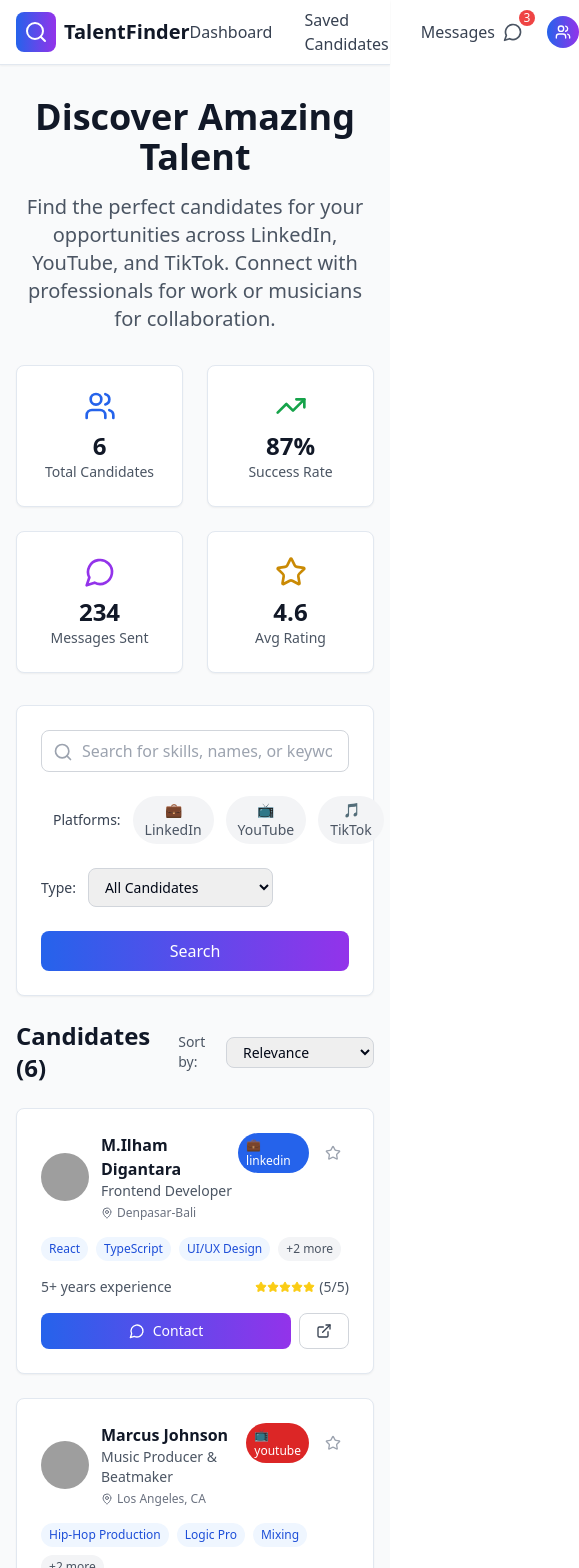
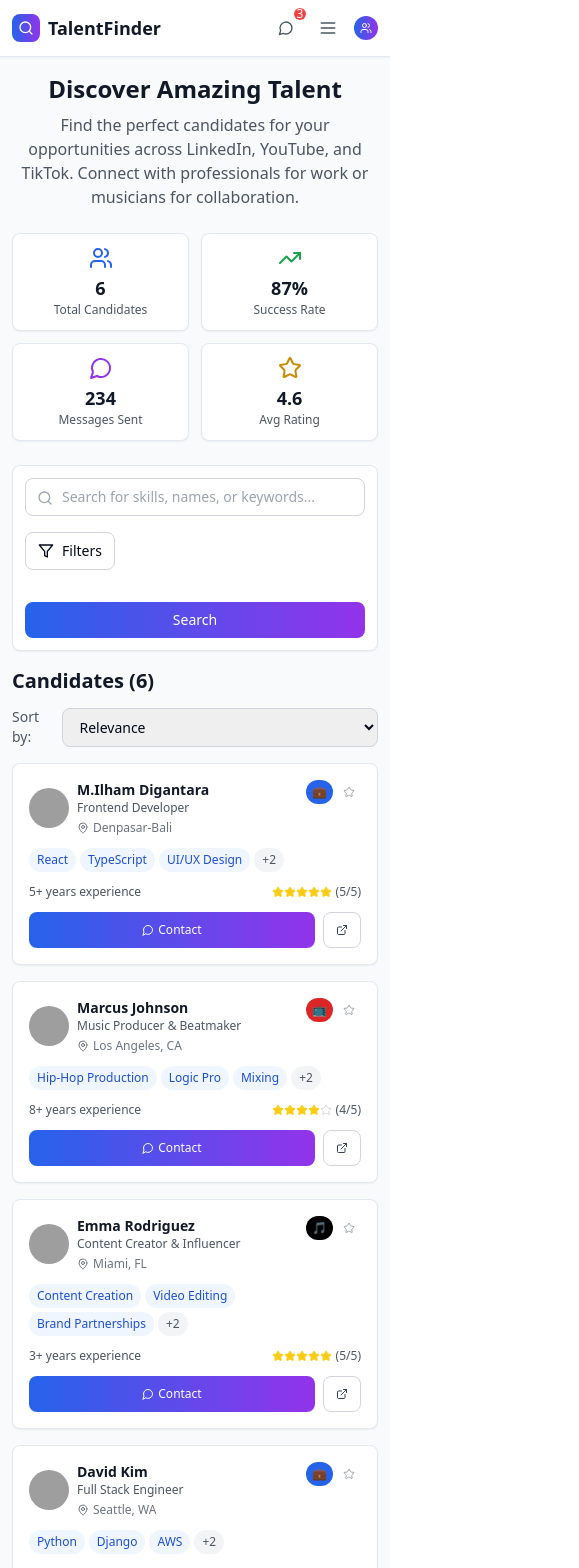
Before and after one commit to ilhamdirga22/talent-scout-spark, a React (Vite) app: page / in a window 390 px wide. Shown: the top 1568 px of the page, 579 px wide, since content can reach past the window. Built offline with nearby package versions, Linux system fonts and the light colour scheme; grey boxes are pictures that could not be loaded.

Commit message:
Refactor: Improve mobile responsiveness
- Adjust layout and styling for smaller screens.
- Use responsive design principles for better user experience on mobile devices.

```diff
--- a/src/components/CandidateCard.tsx
+++ b/src/components/CandidateCard.tsx
@@ -41,43 +41,44 @@ const CandidateCard = ({ candidate }: { candidate: Candidate }) => {
   return (
     <>
       <div className="bg-white rounded-lg shadow-sm border hover:shadow-md transition-all duration-200 overflow-hidden">
-        <div className="p-6">
+        <div className="p-4 sm:p-6">
           {/* Header */}
-          <div className="flex items-start justify-between mb-4">
-            <div className="flex items-center space-x-3">
+          <div className="flex items-start justify-between mb-3 sm:mb-4">
+            <div className="flex items-center space-x-2 sm:space-x-3 flex-1 min-w-0">
               <img
                 src={candidate.avatar}
                 alt={candidate.name}
-                className="w-12 h-12 rounded-full object-cover"
+                className="w-10 h-10 sm:w-12 sm:h-12 rounded-full object-cover flex-shrink-0"
               />
-              <div>
-                <h3 className="font-semibold text-gray-900">{candidate.name}</h3>
-                <p className="text-sm text-gray-600">{candidate.title}</p>
+              <div className="min-w-0 flex-1">
+                <h3 className="font-semibold text-gray-900 text-sm sm:text-base truncate">{candidate.name}</h3>
+                <p className="text-xs sm:text-sm text-gray-600 truncate">{candidate.title}</p>
                 <div className="flex items-center text-xs text-gray-500 mt-1">
-                  <MapPin className="h-3 w-3 mr-1" />
-                  {candidate.location}
+                  <MapPin className="h-3 w-3 mr-1 flex-shrink-0" />
+                  <span className="truncate">{candidate.location}</span>
                 </div>
               </div>
             </div>
 
-            <div className="flex items-center space-x-2">
-              <div className={`px-2 py-1 rounded-full text-xs text-white font-medium ${platformColors[candidate.platform as keyof typeof platformColors]}`}>
-                {platformIcons[candidate.platform as keyof typeof platformIcons]} {candidate.platform}
+            <div className="flex items-center space-x-1 sm:space-x-2 flex-shrink-0 ml-2">
+              <div className={`px-1.5 sm:px-2 py-1 rounded-full text-xs text-white font-medium ${platformColors[candidate.platform as keyof typeof platformColors]}`}>
+                <span className="hidden sm:inline">{platformIcons[candidate.platform as keyof typeof platformIcons]} {candidate.platform}</span>
+                <span className="sm:hidden">{platformIcons[candidate.platform as keyof typeof platformIcons]}</span>
               </div>
               <button
                 onClick={() => setIsSaved(!isSaved)}
-                className={`p-2 rounded-full transition-colors ${
+                className={`p-1.5 sm:p-2 rounded-full transition-colors ${
                   isSaved ? "text-yellow-500" : "text-gray-400 hover:text-yellow-500"
                 }`}
               >
-                <Star className={`h-4 w-4 ${isSaved ? "fill-current" : ""}`} />
+                <Star className={`h-3 w-3 sm:h-4 sm:w-4 ${isSaved ? "fill-current" : ""}`} />
               </button>
             </div>
           </div>
 
           {/* Skills */}
-          <div className="mb-4">
-            <div className="flex flex-wrap gap-2">
+          <div className="mb-3 sm:mb-4">
+            <div className="flex flex-wrap gap-1 sm:gap-2">
               {candidate.skills.slice(0, 3).map((skill, index) => (
                 <span
                   key={index}
@@ -88,16 +89,16 @@ const CandidateCard = ({ candidate }: { candidate: Candidate }) => {
               ))}
               {candidate.skills.length > 3 && (
                 <span className="px-2 py-1 bg-gray-100 text-gray-600 text-xs rounded-full font-medium">
-                  +{candidate.skills.length - 3} more
+                  +{candidate.skills.length - 3}
                 </span>
               )}
             </div>
           </div>
 
           {/* Experience & Rating */}
-          <div className="flex items-center justify-between mb-4 text-sm text-gray-600">
-            <span>{candidate.experience}</span>
-            <div className="flex items-center space-x-1">
+          <div className="flex items-center justify-between mb-3 sm:mb-4 text-xs sm:text-sm text-gray-600">
+            <span className="truncate">{candidate.experience}</span>
+            <div className="flex items-center space-x-1 flex-shrink-0">
               <div className="flex">
                 {[...Array(5)].map((_, i) => (
                   <Star
@@ -116,9 +117,9 @@ const CandidateCard = ({ candidate }: { candidate: Candidate }) => {
           <div className="flex space-x-2">
             <button
               onClick={() => setIsContactModalOpen(true)}
-              className="flex-1 bg-gradient-to-r from-blue-600 to-purple-600 text-white px-4 py-2 rounded-lg hover:from-blue-700 hover:to-purple-700 transition-all font-medium text-sm flex items-center justify-center space-x-2"
+              className="flex-1 bg-gradient-to-r from-blue-600 to-purple-600 text-white px-3 sm:px-4 py-2 rounded-lg hover:from-blue-700 hover:to-purple-700 transition-all font-medium text-xs sm:text-sm flex items-center justify-center space-x-1 sm:space-x-2 min-h-[36px] sm:min-h-[40px]"
             >
-              <MessageCircle className="h-4 w-4" />
+              <MessageCircle className="h-3 w-3 sm:h-4 sm:w-4" />
               <span>Contact</span>
             </button>
 
@@ -126,9 +127,9 @@ const CandidateCard = ({ candidate }: { candidate: Candidate }) => {
               href={candidate.profileUrl}
               target="_blank"
               rel="noopener noreferrer"
-              className="px-4 py-2 border border-gray-300 text-gray-700 rounded-lg hover:bg-gray-50 transition-colors font-medium text-sm flex items-center justify-center"
+              className="px-3 sm:px-4 py-2 border border-gray-300 text-gray-700 rounded-lg hover:bg-gray-50 transition-colors font-medium text-xs sm:text-sm flex items-center justify-center min-h-[36px] sm:min-h-[40px]"
             >
-              <ExternalLink className="h-4 w-4" />
+              <ExternalLink className="h-3 w-3 sm:h-4 sm:w-4" />
             </a>
           </div>
         </div>
--- a/src/components/Header.tsx
+++ b/src/components/Header.tsx
@@ -1,19 +1,23 @@
 
-import { Search, Users, MessageCircle } from "lucide-react";
+import { Search, Users, MessageCircle, Menu } from "lucide-react";
+import { useState } from "react";
 
 const Header = () => {
+  const [isMobileMenuOpen, setIsMobileMenuOpen] = useState(false);
+
   return (
     <header className="bg-white shadow-sm border-b">
-      <div className="max-w-7xl mx-auto px-4 sm:px-6 lg:px-8">
-        <div className="flex justify-between items-center h-16">
+      <div className="max-w-7xl mx-auto px-3 sm:px-4 lg:px-8">
+        <div className="flex justify-between items-center h-14 sm:h-16">
           <div className="flex items-center space-x-2">
-            <div className="bg-gradient-to-r from-blue-600 to-purple-600 p-2 rounded-lg">
-              <Search className="h-6 w-6 text-white" />
+            <div className="bg-gradient-to-r from-blue-600 to-purple-600 p-1.5 sm:p-2 rounded-lg">
+              <Search className="h-4 w-4 sm:h-6 sm:w-6 text-white" />
             </div>
-            <h1 className="text-xl font-bold text-gray-900">TalentFinder</h1>
+            <h1 className="text-lg sm:text-xl font-bold text-gray-900">TalentFinder</h1>
           </div>
 
-          <nav className="flex items-center space-x-8">
+          {/* Desktop Navigation */}
+          <nav className="hidden md:flex items-center space-x-8">
             <a href="#" className="text-gray-700 hover:text-blue-600 font-medium transition-colors">
               Dashboard
             </a>
@@ -25,16 +29,42 @@ const Header = () => {
             </a>
           </nav>
 
-          <div className="flex items-center space-x-4">
+          <div className="flex items-center space-x-2 sm:space-x-4">
             <button className="relative p-2 text-gray-600 hover:text-blue-600 transition-colors">
-              <MessageCircle className="h-5 w-5" />
-              <span className="absolute -top-1 -right-1 bg-red-500 text-white text-xs rounded-full h-4 w-4 flex items-center justify-center">3</span>
+              <MessageCircle className="h-4 w-4 sm:h-5 sm:w-5" />
+              <span className="absolute -top-1 -right-1 bg-red-500 text-white text-xs rounded-full h-3 w-3 sm:h-4 sm:w-4 flex items-center justify-center text-[10px] sm:text-xs">3</span>
             </button>
-            <div className="h-8 w-8 bg-gradient-to-r from-blue-600 to-purple-600 rounded-full flex items-center justify-center">
-              <Users className="h-4 w-4 text-white" />
+
+            {/* Mobile menu button */}
+            <button
+              className="md:hidden p-2 text-gray-600 hover:text-blue-600 transition-colors"
+              onClick={() => setIsMobileMenuOpen(!isMobileMenuOpen)}
+            >
+              <Menu className="h-5 w-5" />
+            </button>
+
+            <div className="h-6 w-6 sm:h-8 sm:w-8 bg-gradient-to-r from-blue-600 to-purple-600 rounded-full flex items-center justify-center">
+              <Users className="h-3 w-3 sm:h-4 sm:w-4 text-white" />
             </div>
           </div>
         </div>
+
+        {/* Mobile Navigation */}
+        {isMobileMenuOpen && (
+          <div className="md:hidden border-t border-gray-200 py-2">
+            <nav className="flex flex-col space-y-2">
+              <a href="#" className="text-gray-700 hover:text-blue-600 font-medium transition-colors py-2 px-2">
+                Dashboard
+              </a>
+              <a href="#" className="text-gray-700 hover:text-blue-600 font-medium transition-colors py-2 px-2">
+                Saved Candidates
+              </a>
+              <a href="#" className="text-gray-700 hover:text-blue-600 font-medium transition-colors py-2 px-2">
+                Messages
+              </a>
+            </nav>
+          </div>
+        )}
       </div>
     </header>
   );
--- a/src/components/SearchFilters.tsx
+++ b/src/components/SearchFilters.tsx
@@ -1,5 +1,5 @@
 
-import { Search, Filter } from "lucide-react";
+import { Search, Filter, X } from "lucide-react";
 import { useState } from "react";
 
 const SearchFilters = ({ onSearch, onFiltersChange }: {
@@ -9,6 +9,7 @@ const SearchFilters = ({ onSearch, onFiltersChange }: {
   const [searchQuery, setSearchQuery] = useState("");
   const [selectedPlatforms, setSelectedPlatforms] = useState<string[]>([]);
   const [selectedType, setSelectedType] = useState("all");
+  const [showMobileFilters, setShowMobileFilters] = useState(false);
 
   const platforms = [
     { id: "linkedin", name: "LinkedIn", icon: "💼", color: "bg-blue-600" },
@@ -39,33 +40,61 @@ const SearchFilters = ({ onSearch, onFiltersChange }: {
     onSearch(searchQuery);
   };
 
+  const clearFilters = () => {
+    setSelectedPlatforms([]);
+    setSelectedType("all");
+    onFiltersChange({ platforms: [], type: "all" });
+  };
+
   return (
-    <div className="bg-white rounded-lg shadow-sm border p-6 mb-6">
-      <div className="flex flex-col lg:flex-row gap-6">
+    <div className="bg-white rounded-lg shadow-sm border p-3 sm:p-6 mb-4 sm:mb-6">
       {/* Search Bar */}
-        <div className="flex-1">
+      <div className="mb-4">
         <div className="relative">
-            <Search className="absolute left-3 top-3 h-5 w-5 text-gray-400" />
+          <Search className="absolute left-3 top-3 h-4 w-4 sm:h-5 sm:w-5 text-gray-400" />
           <input
             type="text"
             placeholder="Search for skills, names, or keywords..."
             value={searchQuery}
             onChange={(e) => setSearchQuery(e.target.value)}
             onKeyPress={(e) => e.key === 'Enter' && handleSearch()}
-              className="w-full pl-10 pr-4 py-2 border border-gray-300 rounded-lg focus:ring-2 focus:ring-blue-500 focus:border-transparent"
+            className="w-full pl-9 sm:pl-10 pr-4 py-2 sm:py-3 border border-gray-300 rounded-lg focus:ring-2 focus:ring-blue-500 focus:border-transparent text-sm sm:text-base"
           />
         </div>
       </div>
 
+      {/* Mobile Filter Toggle */}
+      <div className="flex items-center justify-between lg:hidden mb-4">
+        <button
+          onClick={() => setShowMobileFilters(!showMobileFilters)}
+          className="flex items-center space-x-2 px-3 py-2 border border-gray-300 rounded-lg text-sm font-medium"
+        >
+          <Filter className="h-4 w-4" />
+          <span>Filters</span>
+        </button>
+
+        {(selectedPlatforms.length > 0 || selectedType !== "all") && (
+          <button
+            onClick={clearFilters}
+            className="flex items-center space-x-1 text-sm text-gray-600 hover:text-gray-800"
+          >
+            <X className="h-4 w-4" />
+            <span>Clear</span>
+          </button>
+        )}
+      </div>
+
+      {/* Desktop Filters */}
+      <div className="hidden lg:flex flex-col lg:flex-row gap-4 lg:gap-6">
         {/* Platform Filters */}
-        <div className="flex items-center space-x-3">
-          <Filter className="h-5 w-5 text-gray-500" />
+        <div className="flex flex-wrap items-center gap-2">
+          <Filter className="h-4 w-4 sm:h-5 sm:w-5 text-gray-500" />
           <span className="text-sm font-medium text-gray-700">Platforms:</span>
           {platforms.map((platform) => (
             <button
               key={platform.id}
               onClick={() => handlePlatformToggle(platform.id)}
-              className={`px-3 py-1 rounded-full text-sm font-medium transition-all ${
+              className={`px-2 sm:px-3 py-1 rounded-full text-xs sm:text-sm font-medium transition-all ${
                 selectedPlatforms.includes(platform.id)
                   ? `${platform.color} text-white`
                   : "bg-gray-100 text-gray-600 hover:bg-gray-200"
@@ -77,7 +106,7 @@ const SearchFilters = ({ onSearch, onFiltersChange }: {
         </div>
 
         {/* Candidate Type Filter */}
-        <div className="flex items-center space-x-3">
+        <div className="flex items-center gap-2">
           <span className="text-sm font-medium text-gray-700">Type:</span>
           <select
             value={selectedType}
@@ -91,15 +120,56 @@ const SearchFilters = ({ onSearch, onFiltersChange }: {
             ))}
           </select>
         </div>
+      </div>
+
+      {/* Mobile Filters */}
+      {showMobileFilters && (
+        <div className="lg:hidden space-y-4 border-t pt-4">
+          {/* Platform Filters */}
+          <div>
+            <span className="text-sm font-medium text-gray-700 block mb-2">Platforms:</span>
+            <div className="flex flex-wrap gap-2">
+              {platforms.map((platform) => (
+                <button
+                  key={platform.id}
+                  onClick={() => handlePlatformToggle(platform.id)}
+                  className={`px-3 py-2 rounded-full text-sm font-medium transition-all ${
+                    selectedPlatforms.includes(platform.id)
+                      ? `${platform.color} text-white`
+                      : "bg-gray-100 text-gray-600 hover:bg-gray-200"
+                  }`}
+                >
+                  {platform.icon} {platform.name}
+                </button>
+              ))}
+            </div>
+          </div>
+
+          {/* Candidate Type Filter */}
+          <div>
+            <span className="text-sm font-medium text-gray-700 block mb-2">Type:</span>
+            <select
+              value={selectedType}
+              onChange={(e) => handleTypeChange(e.target.value)}
+              className="w-full border border-gray-300 rounded-lg px-3 py-2 text-sm focus:ring-2 focus:ring-blue-500 focus:border-transparent"
+            >
+              {candidateTypes.map((type) => (
+                <option key={type.id} value={type.id}>
+                  {type.name}
+                </option>
+              ))}
+            </select>
+          </div>
+        </div>
+      )}
 
       {/* Search Button */}
       <button
         onClick={handleSearch}
-          className="px-6 py-2 bg-gradient-to-r from-blue-600 to-purple-600 text-white rounded-lg hover:from-blue-700 hover:to-purple-700 transition-all font-medium"
+        className="w-full lg:w-auto mt-4 lg:mt-0 lg:ml-4 px-6 py-2 sm:py-3 bg-gradient-to-r from-blue-600 to-purple-600 text-white rounded-lg hover:from-blue-700 hover:to-purple-700 transition-all font-medium text-sm sm:text-base"
       >
         Search
       </button>
-      </div>
     </div>
   );
 };
--- a/src/pages/Index.tsx
+++ b/src/pages/Index.tsx
@@ -175,25 +175,25 @@ const Index = () => {
     <div className="min-h-screen bg-gray-50">
       <Header />
 
-      <main className="max-w-7xl mx-auto px-4 sm:px-6 lg:px-8 py-8">
+      <main className="max-w-7xl mx-auto px-3 sm:px-4 lg:px-8 py-4 sm:py-8">
         {/* Hero Section */}
-        <div className="text-center mb-8">
-          <h1 className="text-4xl font-bold text-gray-900 mb-4">
+        <div className="text-center mb-6 sm:mb-8">
+          <h1 className="text-2xl sm:text-4xl font-bold text-gray-900 mb-2 sm:mb-4">
             Discover Amazing Talent
           </h1>
-          <p className="text-xl text-gray-600 max-w-3xl mx-auto">
+          <p className="text-base sm:text-xl text-gray-600 max-w-3xl mx-auto px-2">
             Find the perfect candidates for your opportunities across LinkedIn, YouTube, and TikTok.
             Connect with professionals for work or musicians for collaboration.
           </p>
         </div>
 
         {/* Stats */}
-        <div className="grid grid-cols-2 lg:grid-cols-4 gap-6 mb-8">
+        <div className="grid grid-cols-2 lg:grid-cols-4 gap-3 sm:gap-6 mb-6 sm:mb-8">
           {stats.map((stat, index) => (
-            <div key={index} className="bg-white rounded-lg shadow-sm border p-6 text-center">
-              <stat.icon className={`h-8 w-8 mx-auto mb-2 ${stat.color}`} />
-              <div className="text-2xl font-bold text-gray-900">{stat.value}</div>
-              <div className="text-sm text-gray-600">{stat.label}</div>
+            <div key={index} className="bg-white rounded-lg shadow-sm border p-3 sm:p-6 text-center">
+              <stat.icon className={`h-6 w-6 sm:h-8 sm:w-8 mx-auto mb-1 sm:mb-2 ${stat.color}`} />
+              <div className="text-lg sm:text-2xl font-bold text-gray-900">{stat.value}</div>
+              <div className="text-xs sm:text-sm text-gray-600">{stat.label}</div>
             </div>
           ))}
         </div>
@@ -205,13 +205,13 @@ const Index = () => {
         />
 
         {/* Results Header */}
-        <div className="flex items-center justify-between mb-6">
-          <h2 className="text-2xl font-semibold text-gray-900">
+        <div className="flex flex-col sm:flex-row sm:items-center justify-between mb-4 sm:mb-6 gap-3">
+          <h2 className="text-xl sm:text-2xl font-semibold text-gray-900">
             Candidates ({filteredCandidates.length})
           </h2>
           <div className="flex items-center space-x-2">
             <span className="text-sm text-gray-600">Sort by:</span>
-            <select className="border border-gray-300 rounded-lg px-3 py-1 text-sm focus:ring-2 focus:ring-blue-500 focus:border-transparent">
+            <select className="border border-gray-300 rounded-lg px-3 py-2 text-sm focus:ring-2 focus:ring-blue-500 focus:border-transparent w-full sm:w-auto">
               <option>Relevance</option>
               <option>Rating</option>
               <option>Experience</option>
@@ -222,7 +222,7 @@ const Index = () => {
 
         {/* Candidates Grid */}
         {filteredCandidates.length > 0 ? (
-          <div className="grid grid-cols-1 md:grid-cols-2 lg:grid-cols-3 gap-6">
+          <div className="grid grid-cols-1 sm:grid-cols-2 lg:grid-cols-3 gap-4 sm:gap-6">
             {filteredCandidates.map(candidate => {
               console.log("Rendering candidate:", candidate.name);
               return (
```
Lines whose indentation alone changed are shown as unchanged.
